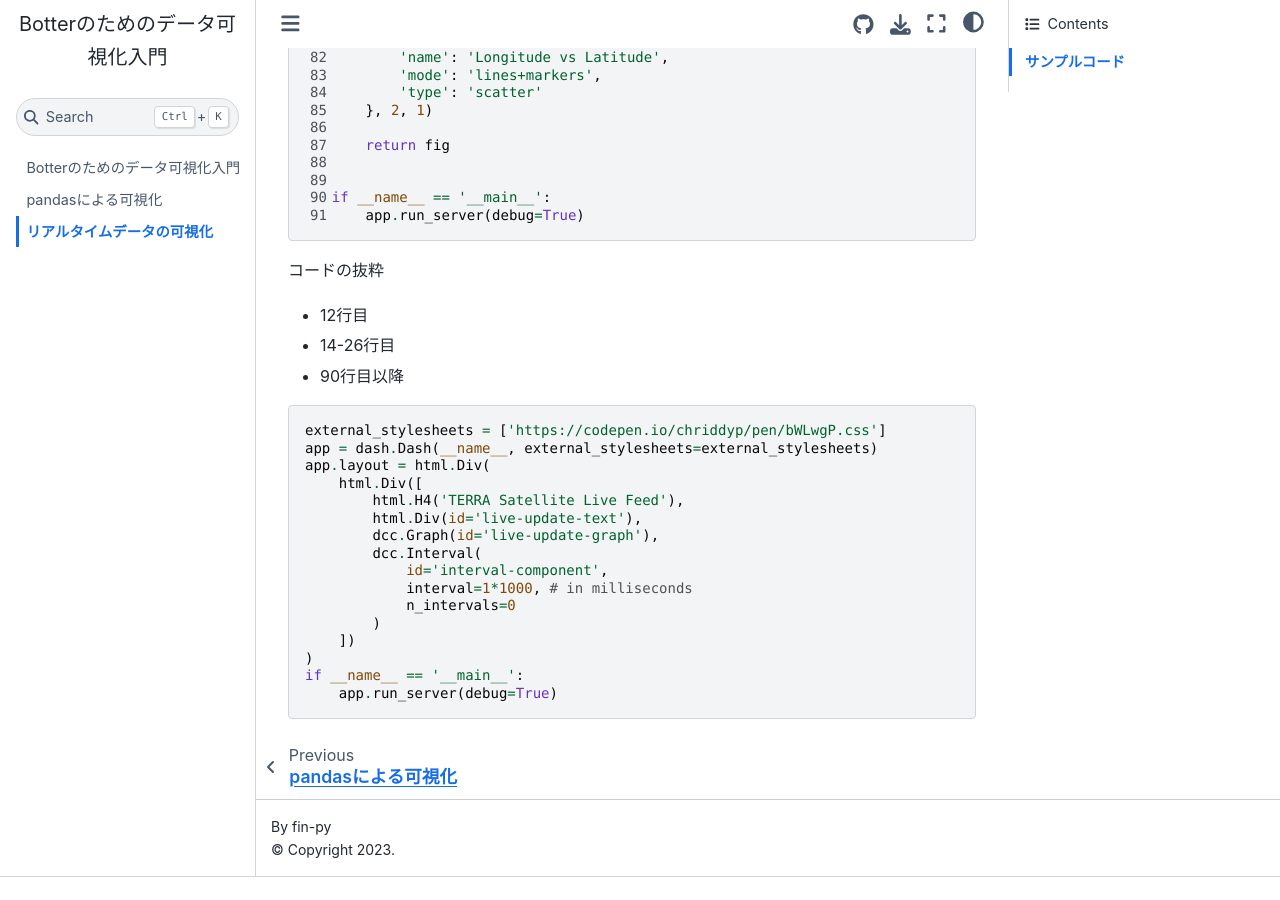
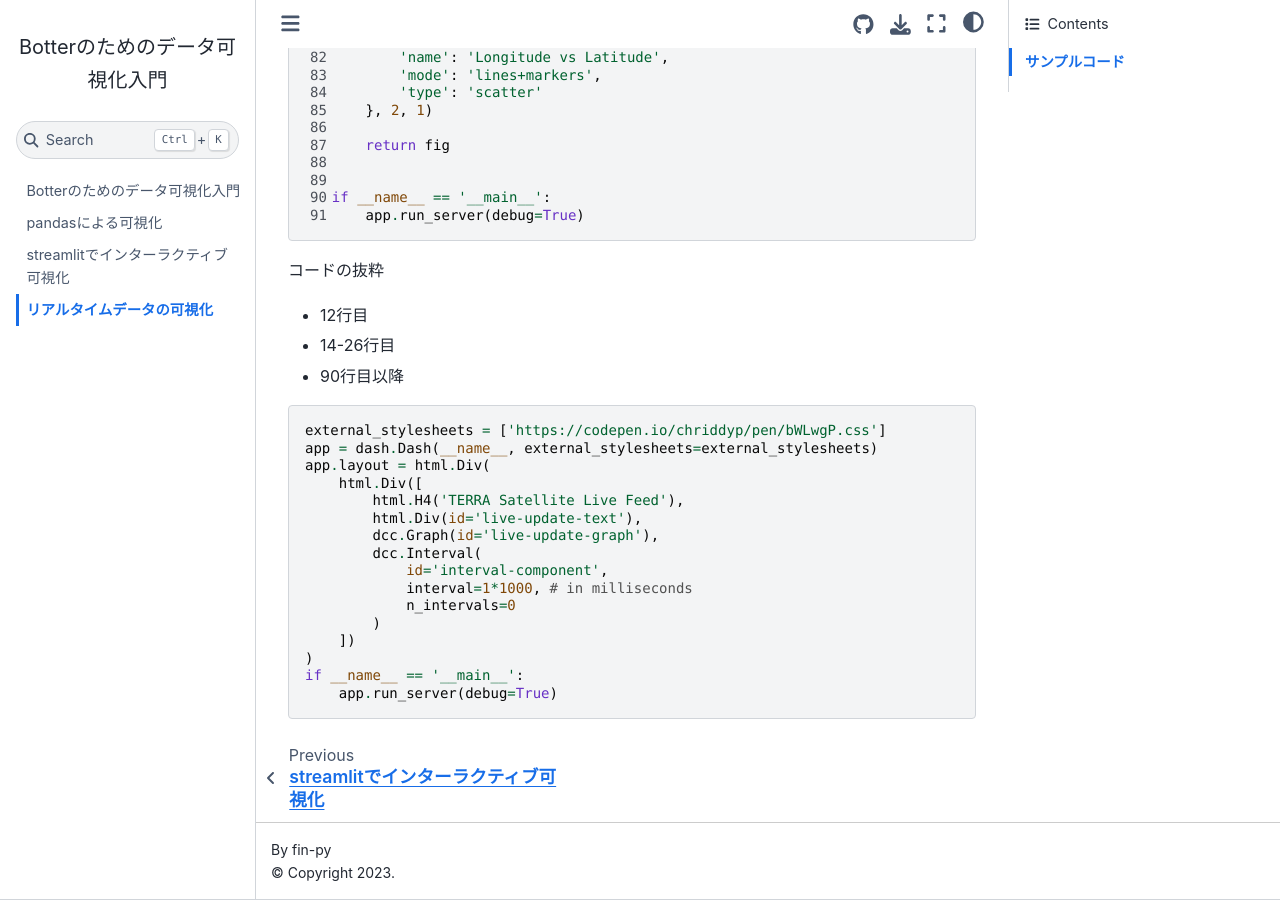
Before and after one commit to fin-py/botter4visualization, a Jupyter Book: the page built from source/liveupdate.md, in a window 1280 px wide and 900 px high, scrolled down 3333 px. Built offline with Jupyter Book 1.0.4 settings and Sphinx 7.4.7 and the Sphinx Book theme 1.1.4, drawn with Linux system fonts in a browser that asks for light colours; pages that are not in the unit, such as notebooks, are missing from menus; before the commit the page ends 4210 px from its top, so only the background shows below that.

Commit message:
streamlitでインターラクティブ可視化、最初の部分

````diff
--- a/source/_toc.yml
+++ b/source/_toc.yml
@@ -5,5 +5,6 @@
 root: intro
 chapters:
 - file: pandas
+- file: streamlit_interactive
 - file: liveupdate
 - file: static_plots
--- /dev/null
+++ b/source/code/streamlit_static.py
@@ -0,0 +1,33 @@
+import streamlit as st
+import pandas as pd
+
+df_eth_eur = pd.read_pickle("../../data/binance_btc-eur.pkl")
+df_btc_eur = pd.read_pickle("../../data/binance_eth-eur.pkl")
+
+df_btc_eur.head()
+
+st.write(df_btc_eur.info())
+
+rule = "15min"
+df_ohlc_btc_eur = df_btc_eur["price"].resample(rule, label="right").ohlc()
+df_ohlc_btc_eur["volume"] = df_btc_eur["size"].resample(rule, label="right").sum()
+
+df_ohlc_eth_eur = df_eth_eur["price"].resample(rule, label="right").ohlc()
+df_ohlc_eth_eur["volume"] = df_eth_eur["size"].resample(rule, label="right").sum()
+
+df_ohlc_btc_eur.head()
+
+fig = df_ohlc_btc_eur["close"].plot()
+st.pyplot(fig=fig.figure)
+
+
+fig = df_ohlc_btc_eur["close"].plot(
+    grid=True, # 罫線
+    figsize=(30,5),  # 描画サイズ（横、縦）
+    title="Close",  # グラフタイトル
+    legend=True,  # 凡例
+    rot=45,  # xtick の ローテーション
+    fontsize=15, # 文字サイズ
+    style={"close": "g--"}, # 色と線の種類
+)
+st.pyplot(fig=fig.figure)
--- /dev/null
+++ b/source/streamlit_interactive.md
@@ -0,0 +1,30 @@
+# streamlitでインターラクティブ可視化
+
+# まずはjupyter notebookのコードをそのままweb appにしてみよう
+
+コード
+```{literalinclude} ./code/streamlit_static.py
+:language: python
+```
+
+jupyter notebookからの変更点
+
+- streamlitを読み込む
+
+```{literalinclude} ./code/streamlit_static.py
+:language: python
+:lines: 1
+```
+
+- グラフをstreamlitに表示するおまじない
+
+```
+df_ohlc_btc_eur["close"].plot()
+```
+
+を次のように書き換える
+
+```
+fig = df_ohlc_btc_eur["close"].plot()
+st.pyplot(fig=fig.figure)
+```
````
